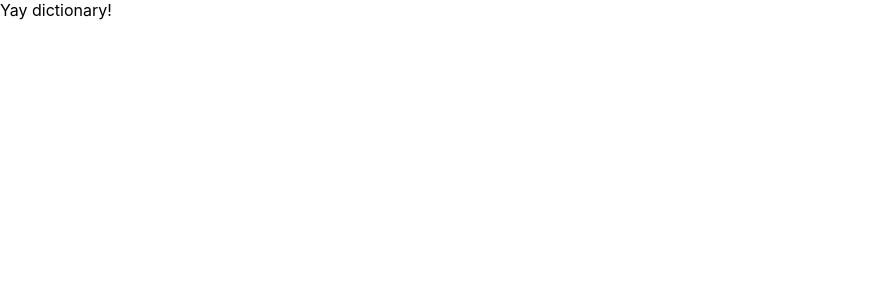
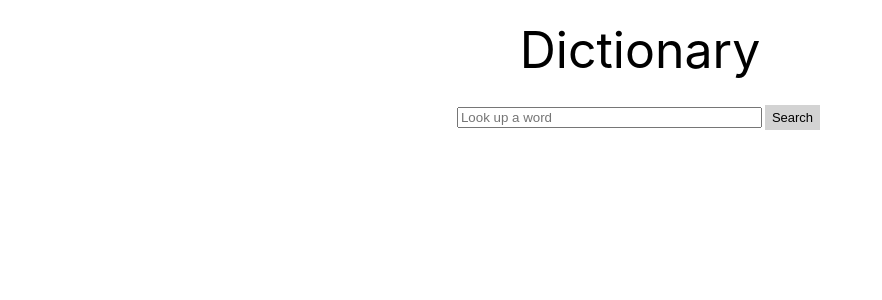
Before and after one commit to hueyteng/dictionary-react-project, a React (Create React App) app: page / in a window 1280 px wide. Shown: the top 300 px of the page, without its empty margins (0-882 px from the left). Built offline with nearby package versions, Linux system fonts and the light colour scheme; the HTML template or start-up script is replaced by a standard one.

Commit message:
Implemented search form

```diff
--- a/src/App.css
+++ b/src/App.css
@@ -0,0 +1,5 @@
+.App-header {
+  font-size: 50px;
+  margin: 20px auto;
+  text-align: center;
+}
--- a/src/App.js
+++ b/src/App.js
@@ -1,13 +1,20 @@
-import logo from './logo.svg';
-import './App.css';
+import "./App.css";
+import Dictionary from "./Dictionary";
 
 function App() {
   return (
     <div className="App">
+      <div className="container">
       <header className="App-header">
-        Yay dictionary!
+        Dictionary
       </header>
+      <main>
+        <Dictionary />
+      </main>
+
+      </div>
     </div>
+
   );
 }
 
--- /dev/null
+++ b/src/Dictionary.css
@@ -0,0 +1,11 @@
+form {
+  text-align: center;
+}
+
+.Search .btn.btn-info {
+  background-color: lightgrey;
+  border: none;
+  font-size: 13px;
+  margin: 5px 3px;
+  padding: 5px 7px;
+}
--- /dev/null
+++ b/src/Dictionary.js
@@ -0,0 +1,33 @@
+import React, { useState } from "react";
+import "./Dictionary.css";
+
+export default function Dictionary() {
+    let [keyword, setKeyword] = useState("");
+
+    function search(event) {
+        event.preventDefault();
+        alert(`Searching for definition of ${keyword}`);
+    }
+
+    function handleKeywordChange(event) {
+        setKeyword(event.target.value);
+    }
+
+    return (
+        <div className="Search">
+            <form onSubmit={search}>
+                <div className="mb-3">
+                    <input
+                        type="search"
+                        size="35"
+                        placeholder="Look up a word"
+                        autocomplete="off"
+                        onChange={handleKeywordChange} />
+                <button className="btn btn-info" type="submit" id="search-button">
+                    Search
+                </button>
+                </div>
+            </form>
+        </div>
+    );
+}
```
Also changed, not shown: public/logo192.png (deleted), public/logo512.png (deleted).
